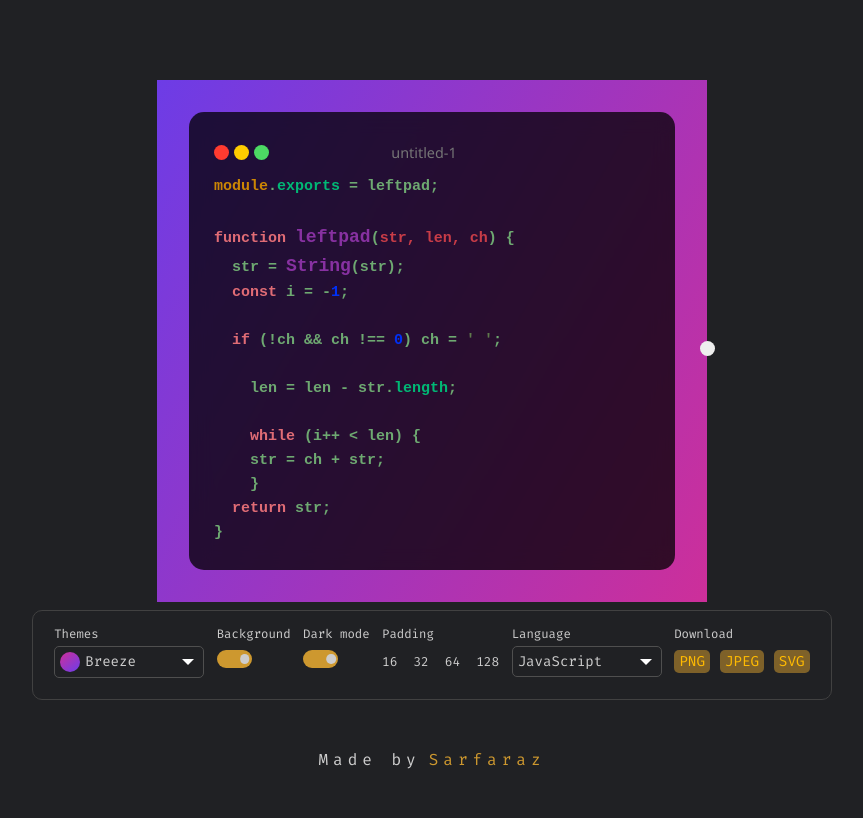
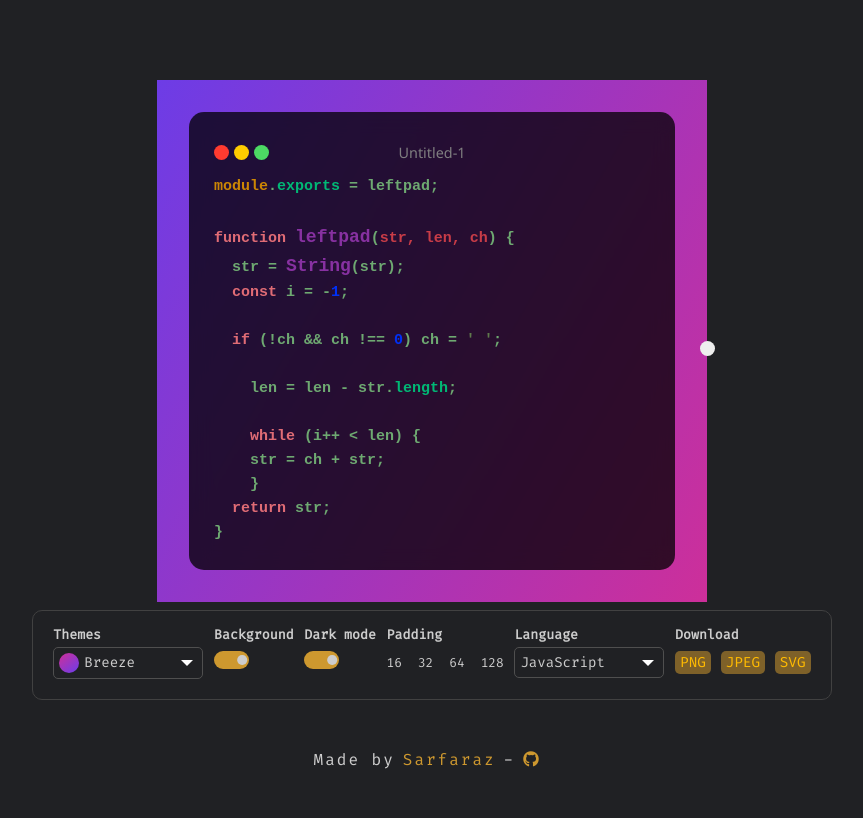
Before and after one commit to sarfarazstark/ChromaCode, a plain HTML site: page index.html in a window 1280 px wide. Shown: the whole page, without its empty margins (208-1071 px from the left). Drawn offline with Linux system fonts and the light colour scheme.

Commit message:
Improved title positioning add github icon link to repo

```diff
--- a/index.html
+++ b/index.html
@@ -10,6 +10,7 @@
   <link rel="stylesheet" href="style.css">
   <link rel="stylesheet" href="highlight/styles/default.css">
   <link rel="stylesheet" href="highlight/styles/one-dark-pro.css">
+  <link rel="stylesheet" href="https://cdnjs.cloudflare.com/ajax/libs/font-awesome/6.4.2/css/all.min.css">
 </head>
 
 <body>
@@ -22,7 +23,7 @@
             <span></span>
             <span></span>
           </div>
-          <input type="text" placeholder="untitled-1">
+          <div contenteditable class="title">Untitled-1</div>
         </div>
         <pre class="language-auto"><code style="background-color: transparent;" spellcheck="false" data-gramm="false" data-gramm_editor="false" data-enable-grammarly="false" class="CODE_BOX language-javascript" contenteditable>module.exports = leftpad;
 
@@ -44,7 +45,7 @@ function leftpad(str, len, ch) {
     </main>
   </div>
 
-  <div class="controlls">
+  <div class="controls">
     <div class="themes">
       <h5>Themes</h5>
       <div class="custom-theme">
@@ -108,7 +109,8 @@ function leftpad(str, len, ch) {
     </div>
   </div>
 
-  <footer>Made by <a href="https://github.com/sarfarazstark" target="_blank">Sarfaraz</a></footer>
+  <footer>Made by <a href="https://github.com/sarfarazstark" target="_blank">Sarfaraz</a> - <a
+      href="https://github.com/sarfarazstark/ChromaCode"><i class="fab fa-github"></i></a></footer>
   <script src="dom-to-image-more.min.js"></script>
   <script src="highlight/highlight.min.js"></script>
   <script>
@@ -126,8 +128,8 @@ function leftpad(str, len, ch) {
       resizeHandle.style.display = 'none';
       // Remove the contenteditable attribute
       code.removeAttribute('contenteditable');
-      node.querySelector('input').style.outline = 'none';
-      node.querySelector('input').setAttribute('disabled', 'disabled');
+      node.querySelector('.title').removeAttribute('contenteditable');
+      node.querySelector('.title').style.outline = 'none';
       node.querySelector('code').style.overflow = 'hidden';
 
       domtoimage.toSvg(node)
@@ -162,7 +164,7 @@ function leftpad(str, len, ch) {
 
             // Add back the contenteditable attribute
             code.setAttribute('contenteditable', 'true');
-            node.querySelector('input').removeAttribute('disabled');
+            node.querySelector('.title').setAttribute('contenteditable', 'true');
             node.querySelector('code').style.overflow = 'visible';
           };
         })
@@ -170,10 +172,28 @@ function leftpad(str, len, ch) {
           console.error('Error converting DOM to SVG:', error);
         });
     }
+    const titleDiv = document.querySelector('.title');
+
+    // When the user clicks on the div, clear the default text
+    titleDiv.addEventListener('focus', () => {
+      if (titleDiv.textContent === 'Untitled-1') {
+        titleDiv.textContent = '';
+      }
+    });
+
+    // When the user moves the focus away from the div, check if they entered anything
+    titleDiv.addEventListener('blur', () => {
+      if (titleDiv.textContent === '') {
+        // If they didn't enter anything, set the value back to the default text
+        titleDiv.textContent = 'Untitled-1';
+      }
+      // Call the download function
+      download();
+    });
     download();
     href.forEach(button => button.addEventListener('click', download));
   </script>
-    <script src="index.js"></script>
+  <script src="index.js"></script>
 </body>
 
 </html>
--- a/style.css
+++ b/style.css
@@ -73,8 +73,8 @@ body {
 
 .card__header {
   display: grid;
-  grid-template-columns: 1fr 1fr 1fr;
-  flex-direction: row;
+  grid-template-columns: 60px 1fr 60px;
+  align-content: center;
   height: 30px;
 }
 
@@ -94,14 +94,16 @@ body {
   backdrop-filter: blur(10px);
 }
 
-.card__header input[type="text"] {
+.card__header .title {
   font-family: Noto sans, monospace;
+  font-weight: 300;
   font-size: 0.9rem;
-  color: rgba(173, 173, 173, 0.972);
+  color: rgba(130, 130, 130, 0.972);
   outline: none;
   background-color: transparent;
-  margin-left: 25%;
   border: none;
+  width: 100%;
+  text-align: center;
 }
 
 .card__dots :nth-child(1) {
@@ -300,7 +302,7 @@ input[type="checkbox"]:checked + .toggler{
   transition: all 0.3s linear;
 }
 
-.controlls {
+.controls {
   display: flex;
   position: fixed;
   padding: 15px;
@@ -320,7 +322,7 @@ footer{
   display: flex;
   align-items: flex-end;
   justify-content: center;
-  letter-spacing: 5px;
+  letter-spacing: 2px;
   gap: 8px ;
 }
 
@@ -328,3 +330,11 @@ footer a{
   color: #cd982f;
   text-decoration: none;
 }
+.fa-github{
+  width: 1.7rem;
+  transition: all 0.3s ease-out;
+}
+footer a .fa-github:hover{
+  translate: 0 -0.5rem;
+  width: 1.5rem;
+}
```
